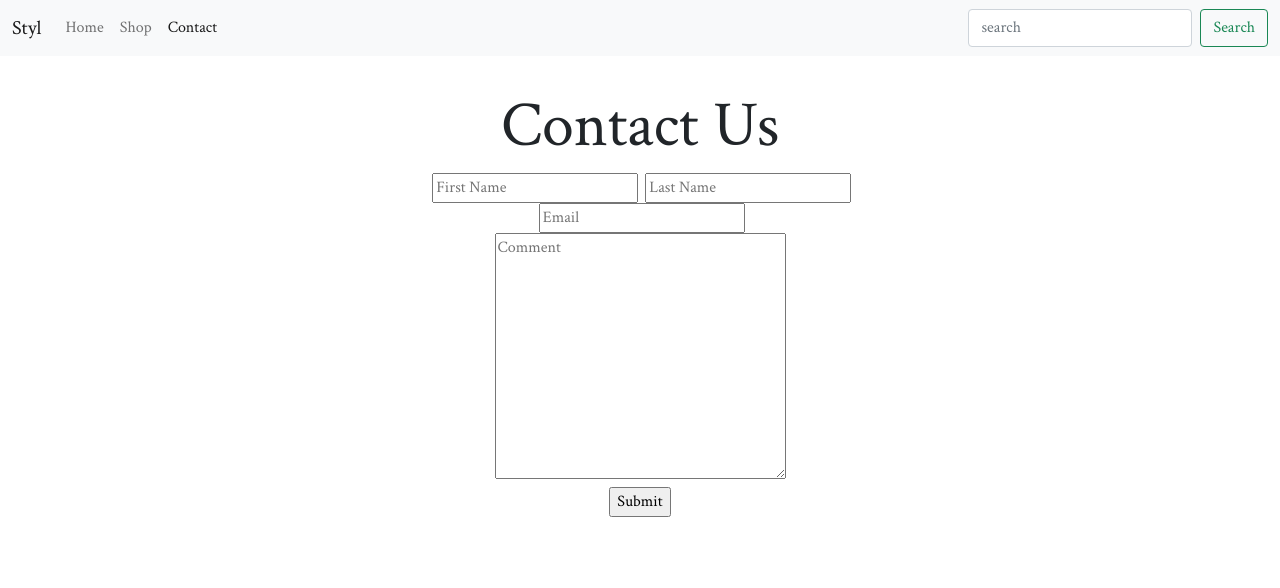
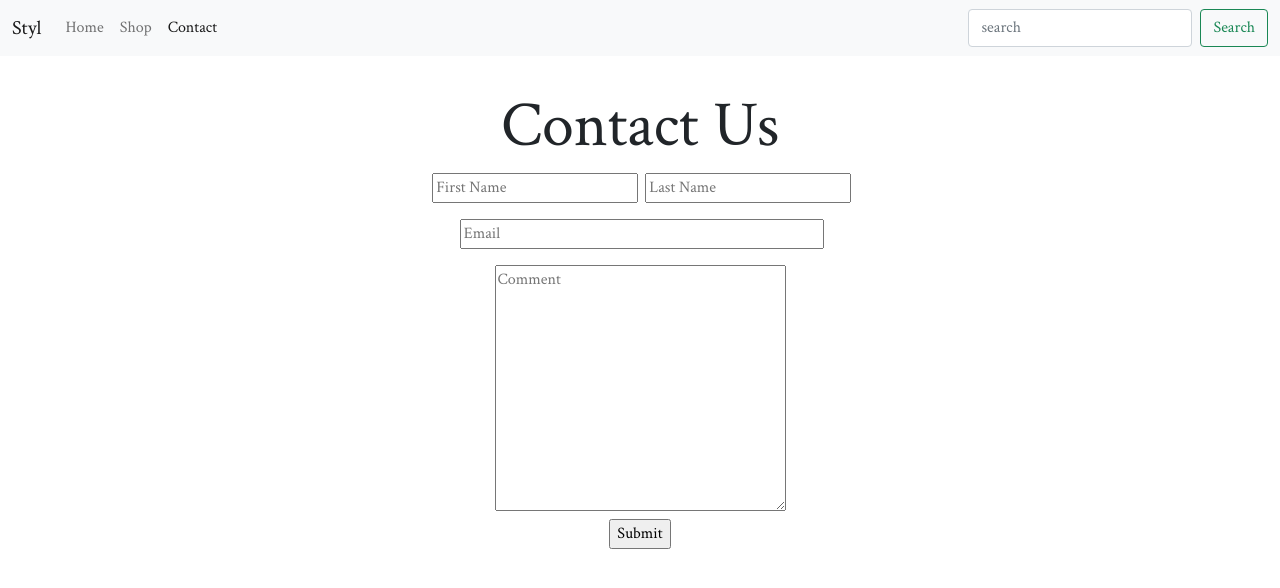
Before and after one commit to zsolt-nagy/home-decor, a plain HTML site: page contact.html in a window 1280 px wide. Drawn offline with nearby package versions, Linux system fonts and the light colour scheme.

Commit message:
added spacing to email element

```diff
--- a/contact.html
+++ b/contact.html
@@ -56,7 +56,7 @@
               </div>
               <div>
                 <label for="name"></label>
-                  <input type="email" placeholder="Email">
+                  <input type="email" placeholder="Email" class="form-email">
               </div>
               <div>
                   <textarea name="comment" id="" cols="30" rows="10" placeholder="Comment"></textarea>
--- a/css/style.css
+++ b/css/style.css
@@ -61,3 +61,9 @@ h1 {
     display: flex;
     display: inline-block;
 }
+
+.form-email {
+    margin: 1em 0 ;
+    padding-right: 10em
+
+}
```
